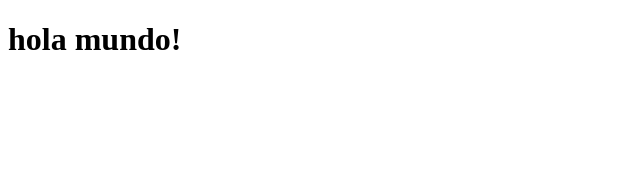
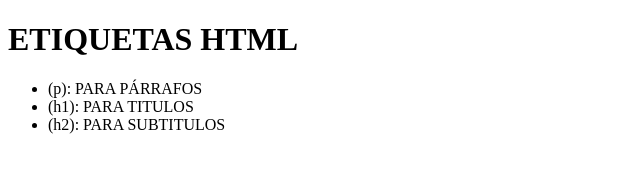
Before and after one commit to 4383Leonardo/miprimerrepo, a plain HTML site: page index.html in a window 1280 px wide. Shown: the whole page, without its empty margins (0-640 px from the left). Drawn offline with Linux system fonts and the light colour scheme.

Commit message:
cambios en mi index

```diff
--- a/index.html
+++ b/index.html
@@ -3,9 +3,14 @@
 <head>
     <meta charset="UTF-8">
     <meta name="viewport" content="width=device-width, initial-scale=1.0">
-    <title>Document</title>
+    <title>CLASE HTML</title>
 </head>
 <body>
-    <h1>hola mundo!</h1>
+    <h1>ETIQUETAS HTML</h1>
+    <ul>
+        <li>(p): PARA PÁRRAFOS</li>
+        <li>(h1): PARA TITULOS</li>
+        <li>(h2): PARA SUBTITULOS</li>
+    </ul>
 </body>
 </html>
```
